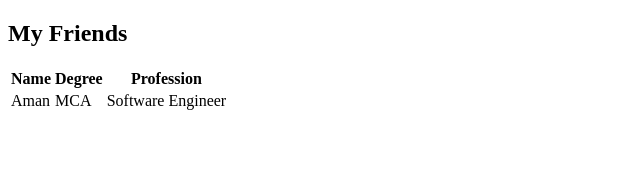
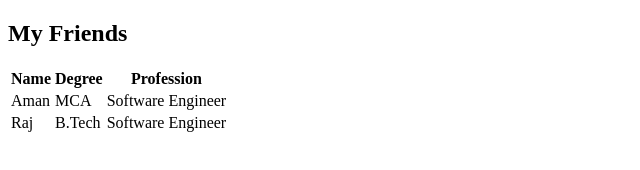
Before and after one commit to amanpatel3045/Search-Bar-And-Filter-Table-Using-Javascript, a plain HTML site: page index.html in a window 1280 px wide. Shown: the whole page, without its empty margins (0-640 px from the left). Drawn offline with Linux system fonts and the light colour scheme.

Commit message:
Add files via upload

```diff
--- a/index.html
+++ b/index.html
@@ -1,9 +1,9 @@
 <!DOCTYPE html>
 <html lang="en">
   <head>
-    <meta charset="UTF-8">
-    <meta http-equiv="X-UA-Compatible" content="IE=edge">
-    <meta name="viewport" content="width=device-width, initial-scale=1.0">
+    <meta charset="UTF-8" />
+    <meta http-equiv="X-UA-Compatible" content="IE=edge" />
+    <meta name="viewport" content="width=device-width, initial-scale=1.0" />
     <title>search</title>
   </head>
   <body>
@@ -20,6 +20,11 @@
         <td>MCA</td>
         <td>Software Engineer</td>
       </tr>
+      <tr>
+        <td>Raj</td>
+        <td>B.Tech</td>
+        <td>Software Engineer</td>
+      </tr>
     </table>
   </body>
 </html>
```
Lines whose indentation alone changed are shown as unchanged.
